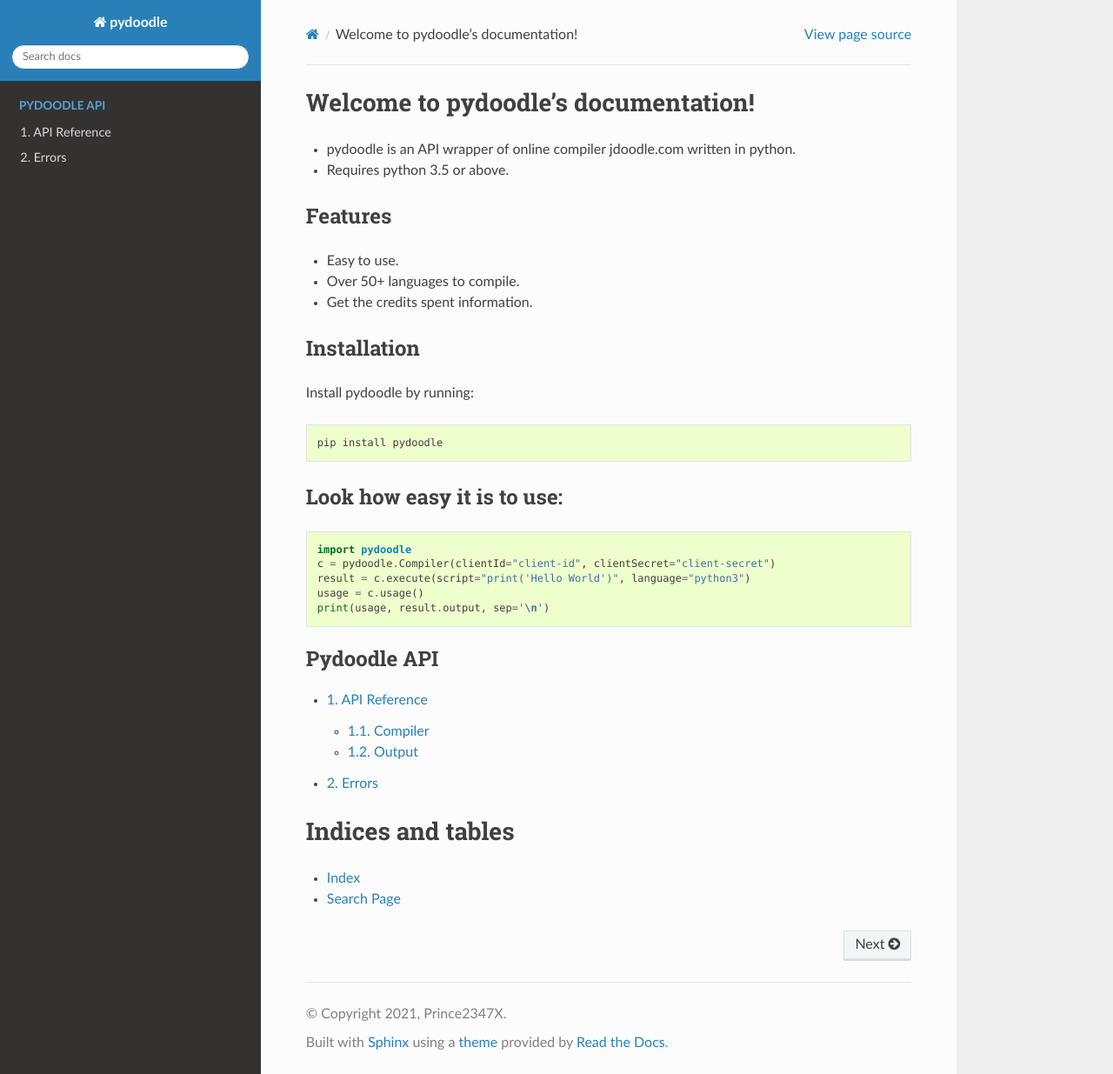
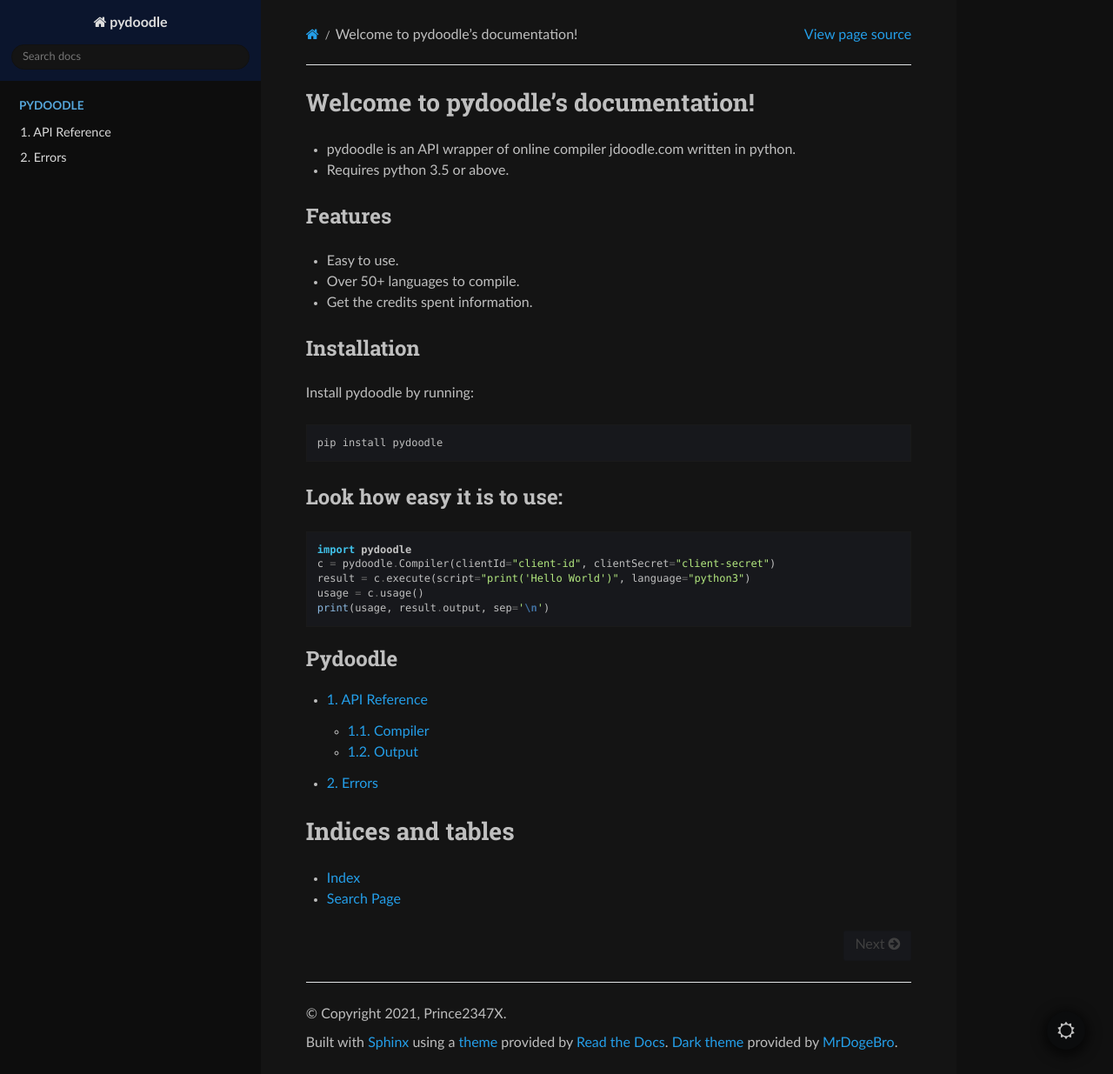
Before and after one commit to Prince2347X/pydoodle, a Sphinx documentation site: the page built from docs/source/index.rst, in a window 1280 px wide and 1235 px high. Shown: the whole window at 87% size. Built offline with Sphinx 7.4.7 and the Read the Docs theme 2.0.0, drawn with Linux system fonts in a browser that asks for light colours.

Commit message:
dark mode for docs

```diff
--- a/docs/source/conf.py
+++ b/docs/source/conf.py
@@ -35,6 +35,7 @@
 extensions = [
     "sphinx.ext.autodoc",
     "sphinx_rtd_theme",
+    "sphinx_rtd_dark_mode"
 ]
 
 # Add any paths that contain templates here, relative to this directory.
@@ -58,4 +59,5 @@
 # so a file named "default.css" will overwrite the builtin "default.css".
 html_static_path = ['_static']
 
-pygments_style = 'sphinx'
+pygments_style = 'friendly'
+default_dark_mode = True
--- a/docs/source/index.rst
+++ b/docs/source/index.rst
@@ -38,7 +38,7 @@
     print(usage, result.output, sep='\n')
 
 .. toctree::
-   :caption: Pydoodle API
+   :caption: Pydoodle
    :numbered:
    :maxdepth: 2
 
```
